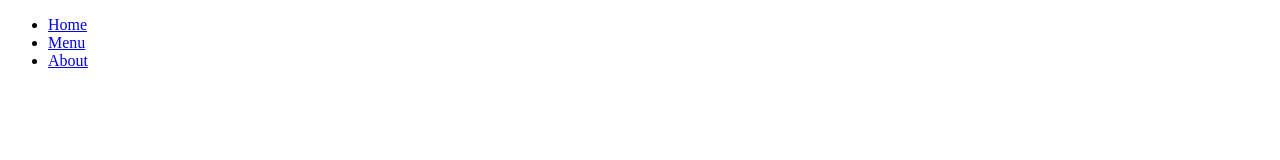
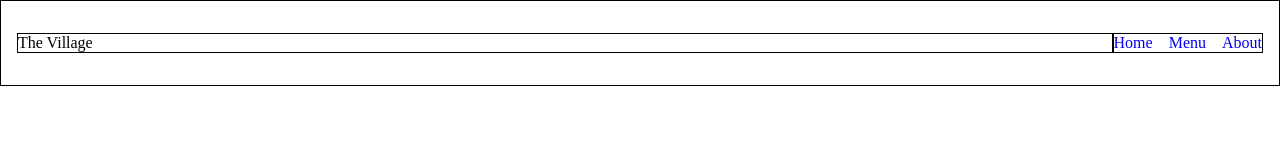
Before and after one commit to jordanmichb/Restaurant-Page, a website built with webpack: page src/template.html in a window 1280 px wide. Built offline with nearby package versions, Linux system fonts and the light colour scheme.

Commit message:
Set up HTML header skeleton and basic styles
Create a header with a div for the restaurant name
 and a nav for page links. Give the header a basic
 layout with CSS.

```diff
--- /dev/null
+++ b/src/style.css
@@ -0,0 +1,28 @@
+* {
+    margin: 0;
+    padding: 0;
+    box-sizing: border-box;
+}
+
+header {
+    border: 1px solid;
+    padding: 2rem 1rem;
+    display: flex;
+    justify-content: space-around;
+}
+
+header div {
+    border: 1px solid;
+    flex: 1;
+}
+
+nav ul {
+    border: 1px solid;
+    list-style: none;
+    display: flex;
+    gap: 1rem;
+}
+
+nav a {
+    text-decoration: none;
+}
--- a/src/template.html
+++ b/src/template.html
@@ -4,9 +4,11 @@
     <meta charset="UTF-8">
     <meta name="viewport" content="width=device-width, initial-scale=1.0">
     <title>The Odin Project - Restaurant Page</title>
+    <link rel="stylesheet" href="./style.css">
 </head>
 <body>
     <header>
+        <div>The Village</div>
         <nav>
             <ul>
                 <li><a href="#">Home</a></li>
```
